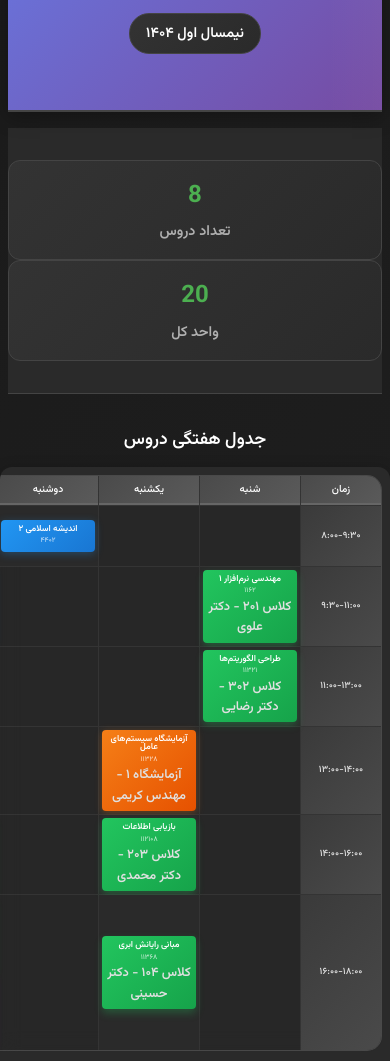
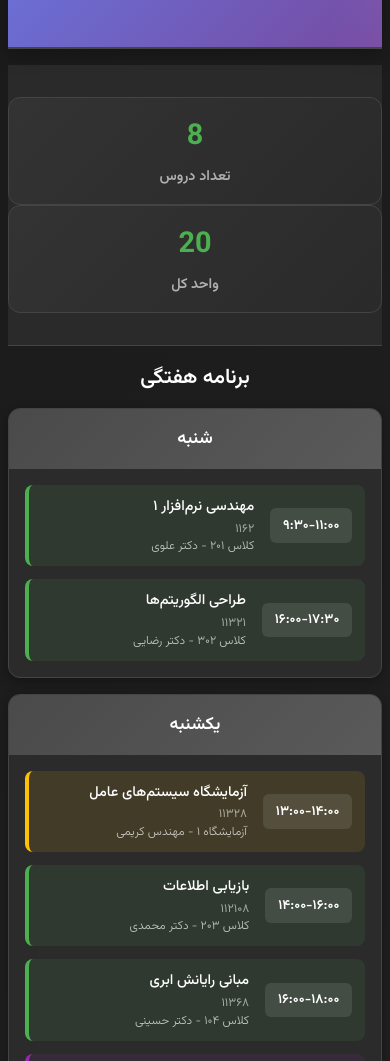
Before and after one commit to ikianush/UUT, a plain HTML site: page index.html in a window 390 px wide. Shown: the part 199-1260 px from the top of the page. Drawn offline with Linux system fonts and the light colour scheme.

Commit message:
Update styles.css

```diff
--- a/styles.css
+++ b/styles.css
@@ -26,14 +26,14 @@ body {
 
 .header h1 {
     color: #ffffff;
-    font-size: 2.5rem;
+    font-size: 1.9rem;
     font-weight: 700;
     margin-bottom: 0.5rem;
 }
 
 .header p {
     color: #b0b0b0;
-    font-size: 1.1rem;
+    font-size: 0.95rem;
 }
 
 /* Container */
@@ -41,6 +41,7 @@ body {
     max-width: 1200px;
     margin: 0 auto;
     padding: 0 1rem;
+    line-height: 1.6;
 }
 
 /* Statistics Section */
@@ -73,7 +74,7 @@ body {
 }
 
 .stat-number {
-    font-size: 2.5rem;
+    font-size: 1.7rem;
     font-weight: 700;
     color: #4CAF50;
     margin-bottom: 0.5rem;
@@ -81,7 +82,7 @@ body {
 
 .stat-label {
     color: #b0b0b0;
-    font-size: 1rem;
+    font-size: 0.85rem;
 }
 
 /* Courses Section */
@@ -90,7 +91,7 @@ body {
 }
 
 .section-title {
-    font-size: 2rem;
+    font-size: 1.4rem;
     color: #ffffff;
     text-align: center;
     margin-bottom: 2rem;
@@ -128,7 +129,7 @@ body {
 }
 
 .course-title {
-    font-size: 1.3rem;
+    font-size: 1.05rem;
     color: #ffffff;
     font-weight: 600;
 }
@@ -138,7 +139,7 @@ body {
     color: white;
     padding: 0.3rem 0.8rem;
     border-radius: 20px;
-    font-size: 0.9rem;
+    font-size: 1rem;
     font-weight: 500;
     transition: all 0.3s ease;
 }
@@ -313,14 +314,24 @@ body {
     display: contents;
 }
 
-.time-column,
+.time-column {
+    background: linear-gradient(135deg, #4a4a4a 0%, #5a5a5a 100%);
+    padding: 1rem 0.5rem;
+    text-align: center;
+    font-weight: 600;
+    color: #fff;
+    border-bottom: 1px solid #555;
+    font-size: 0.9rem;
+}
+
 .day-column {
     background: linear-gradient(135deg, #4a4a4a 0%, #5a5a5a 100%);
     padding: 1rem 0.5rem;
     text-align: center;
     font-weight: 600;
     color: #fff;
-    border-bottom: 2px solid #666;
+    border-bottom: 1px solid #555;
+    font-size: 0.85rem;
 }
 
 .schedule-row {
@@ -336,11 +347,12 @@ body {
     display: flex;
     align-items: center;
     justify-content: center;
-    font-size: 0.9rem;
+    font-size: 1rem;
 }
 
 .schedule-cell {
     background: #2a2a2a;
+    border: 0.5px solid #333;
     padding: 0.5rem;
     min-height: 80px;
     display: flex;
@@ -350,6 +362,10 @@ body {
     gap: 4px;
     transition: all 0.3s ease;
     position: relative;
+}
+
+.schedule-cell:hover {
+    background: rgba(255, 255, 255, 0.05);
 }
 
 .schedule-cell:hover {
@@ -411,18 +427,18 @@ body {
 }
 
 .class-item.specialized {
-    background: linear-gradient(135deg, #22c55e, #16a34a);
-    box-shadow: 0 4px 8px rgba(34, 197, 94, 0.3);
+    background: linear-gradient(135deg, #4CAF50, #45a049);
+    box-shadow: 0 2px 8px rgba(76, 175, 80, 0.3);
 }
 
 .class-item.specialized:hover {
-    box-shadow: 0 4px 12px rgba(34, 197, 94, 0.4);
+    box-shadow: 0 4px 12px rgba(76, 175, 80, 0.4);
 }
 
 .class-name {
     display: block;
     font-weight: 600;
-    font-size: 0.8rem;
+    font-size: 0.95rem;
     color: white;
     margin-bottom: 0.2rem;
     line-height: 1.2;
@@ -430,9 +446,18 @@ body {
 
 .class-code {
     display: block;
-    font-size: 0.7rem;
+    font-size: 0.85rem;
     color: rgba(255, 255, 255, 0.8);
     font-weight: 400;
+}
+
+.class-details {
+    display: block;
+    font-size: 0.75rem;
+    color: rgba(255, 255, 255, 0.7);
+    font-weight: 300;
+    margin-top: 0.1rem;
+    line-height: 1.1;
 }
 
 .schedule-legend {
@@ -475,7 +500,7 @@ body {
 }
 
 .legend-color.specialized {
-    background: linear-gradient(135deg, #22c55e, #16a34a);
+    background: linear-gradient(135deg, #4CAF50, #45a049);
 }
 
 .legend-color.empty {
@@ -623,6 +648,110 @@ body {
     box-shadow: 0 10px 25px rgba(0, 0, 0, 0.2);
 }
 
+/* Mobile Schedule List Styles */
+.mobile-schedule-section {
+    display: none;
+}
+
+.mobile-schedule-list {
+    display: flex;
+    flex-direction: column;
+    gap: 1rem;
+}
+
+.day-card {
+    background: rgba(45, 45, 45, 0.9);
+    border-radius: 12px;
+    border: 1px solid #444;
+    overflow: hidden;
+    box-shadow: 0 4px 12px rgba(0, 0, 0, 0.3);
+}
+
+.day-header {
+    background: linear-gradient(135deg, #4a4a4a 0%, #5a5a5a 100%);
+    padding: 1rem;
+    text-align: center;
+}
+
+.day-name {
+    color: #fff;
+    font-size: 1.1rem;
+    font-weight: 600;
+    margin: 0;
+}
+
+.day-classes {
+    padding: 1rem;
+    display: flex;
+    flex-direction: column;
+    gap: 0.8rem;
+}
+
+.mobile-class-item {
+    display: flex;
+    align-items: center;
+    gap: 1rem;
+    padding: 0.8rem;
+    border-radius: 8px;
+    border-left: 4px solid;
+}
+
+.mobile-class-item.specialized {
+    background: rgba(76, 175, 80, 0.1);
+    border-left-color: #4CAF50;
+}
+
+.mobile-class-item.lab {
+    background: rgba(255, 193, 7, 0.1);
+    border-left-color: #FFC107;
+}
+
+.mobile-class-item.maaref {
+    background: rgba(33, 150, 243, 0.1);
+    border-left-color: #2196F3;
+}
+
+.mobile-class-item.guest {
+    background: rgba(156, 39, 176, 0.1);
+    border-left-color: #9C27B0;
+}
+
+.class-time {
+    background: rgba(255, 255, 255, 0.1);
+    color: #fff;
+    padding: 0.4rem 0.8rem;
+    border-radius: 6px;
+    font-size: 0.85rem;
+    font-weight: 600;
+    min-width: 80px;
+    text-align: center;
+}
+
+.class-info {
+    flex: 1;
+}
+
+.mobile-class-item .class-name {
+    display: block;
+    color: #fff;
+    font-size: 0.9rem;
+    font-weight: 500;
+    margin-bottom: 0.2rem;
+}
+
+.mobile-class-item .class-code {
+    display: block;
+    color: rgba(255, 255, 255, 0.7);
+    font-size: 0.75rem;
+}
+
+.empty-day {
+    text-align: center;
+    color: rgba(255, 255, 255, 0.6);
+    font-style: italic;
+    padding: 1rem;
+}
+
 /* Enhanced Responsive Design */
 
 /* Large tablets and small desktops */
@@ -681,12 +810,12 @@ body {
     }
 
     .subtitle {
-        font-size: 1rem;
+        font-size: 1.5rem;
         margin-bottom: 1rem;
     }
 
     .semester-badge {
-        font-size: 0.8rem;
+        font-size: 0.9rem;
         padding: 0.5rem 1rem;
         margin-top: 0.5rem;
     }
@@ -708,7 +837,7 @@ body {
     }
 
     .stat-number {
-        font-size: 1.8rem;
+        font-size: 2rem;
         margin-bottom: 0.3rem;
     }
 
@@ -722,54 +851,22 @@ body {
     }
 
     .course-title {
-        font-size: 1rem;
+        font-size: 1.2rem;
     }
 
     .section-title {
-        font-size: 1.3rem;
+        font-size: 1.5rem;
         margin-bottom: 1rem;
     }
 
-    /* Schedule responsive improvements */
-    .schedule-container {
-        padding: 1rem;
-        overflow-x: auto;
-        -webkit-overflow-scrolling: touch;
+    /* Hide schedule table on mobile */
+    .schedule-section {
+        display: none;
     }
 
-    .schedule-table {
-        grid-template-columns: 90px repeat(6, minmax(110px, 1fr));
-        min-width: 750px;
-    }
-
-    .time-column,
-    .day-column {
-        padding: 0.7rem 0.3rem;
-        font-size: 0.75rem;
-        font-weight: 500;
-    }
-
-    .time-slot {
-        padding: 0.7rem 0.3rem;
-        font-size: 0.7rem;
-    }
-
-    .schedule-cell {
-        min-height: 70px;
-        padding: 0.3rem;
-    }
-
-    .class-item {
-        padding: 0.4rem;
-    }
-
-    .class-name {
-        font-size: 0.65rem;
-        line-height: 1.1;
-    }
-
-    .class-code {
-        font-size: 0.55rem;
+    /* Show mobile schedule list */
+    .mobile-schedule-section {
+        display: block !important;
     }
 
     .schedule-legend {
@@ -801,15 +898,15 @@ body {
     }
 
     .main-title {
-        font-size: 1.5rem;
+        font-size: 1.6rem;
     }
 
     .subtitle {
-        font-size: 0.9rem;
+        font-size: 1.3rem;
     }
 
     .semester-badge {
-        font-size: 0.7rem;
+        font-size: 0.8rem;
         padding: 0.3rem 0.6rem;
     }
 
@@ -831,7 +928,7 @@ body {
     }
 
     .stat-number {
-        font-size: 1.5rem;
+        font-size: 1.8rem;
     }
 
     .stat-label {
@@ -839,7 +936,7 @@ body {
     }
 
     .section-title {
-        font-size: 1.1rem;
+        font-size: 1.3rem;
         margin-bottom: 0.8rem;
         text-align: center;
     }
@@ -856,13 +953,13 @@ body {
     }
 
     .course-title {
-        font-size: 1rem;
+        font-size: 1.2rem;
         line-height: 1.3;
         margin-bottom: 0.5rem;
     }
 
     .course-code {
-        font-size: 0.8rem;
+        font-size: 0.9rem;
         padding: 0.4rem 0.8rem;
         min-width: 60px;
     }
@@ -875,7 +972,7 @@ body {
 
     .info-label,
     .info-value {
-        font-size: 0.85rem;
+        font-size: 0.95rem;
     }
 
     .status-badge {
@@ -887,64 +984,61 @@ body {
     /* Mobile schedule optimizations */
     .schedule-container {
         padding: 0.5rem;
-        margin: 0 -0.5rem;
+        margin: 0 auto;
         overflow-x: auto;
         -webkit-overflow-scrolling: touch;
-        scrollbar-width: thin;
-        scrollbar-color: #4CAF50 #2a2a2a;
-    }
-
-    .schedule-container::-webkit-scrollbar {
-        height: 6px;
-    }
-
-    .schedule-container::-webkit-scrollbar-track {
-        background: #2a2a2a;
-        border-radius: 3px;
-    }
-
-    .schedule-container::-webkit-scrollbar-thumb {
-        background: #4CAF50;
-        border-radius: 3px;
+        max-width: 100%;
+        display: flex;
+        justify-content: center;
     }
 
     .schedule-table {
-        grid-template-columns: 80px repeat(6, minmax(100px, 1fr));
-        min-width: 680px;
+        grid-template-columns: 80px repeat(6, minmax(90px, 1fr));
+        min-width: 600px;
         gap: 1px;
+        margin: 0 auto;
     }
 
     .time-column,
     .day-column {
-        padding: 0.5rem 0.2rem;
-        font-size: 0.65rem;
-        line-height: 1.1;
+        padding: 0.6rem 0.3rem;
+        font-size: 0.85rem;
+        line-height: 1.2;
     }
 
     .time-slot {
-        padding: 0.5rem 0.2rem;
-        font-size: 0.6rem;
-        line-height: 1.1;
+        padding: 0.6rem 0.3rem;
+        font-size: 0.9rem;
+        line-height: 1.2;
     }
 
     .schedule-cell {
-        min-height: 60px;
-        padding: 0.2rem;
+        min-height: 65px;
+        padding: 0.3rem;
     }
 
     .class-item {
-        padding: 0.3rem;
-        border-radius: 4px;
+        padding: 0.8rem;
+        border-radius: 8px;
+        margin-bottom: 0.5rem;
+        background: rgba(255, 255, 255, 0.05);
+        border: 1px solid rgba(255, 255, 255, 0.1);
+    }
+
+    .class-item:last-child {
+        margin-bottom: 0;
     }
 
     .class-name {
-        font-size: 0.55rem;
-        line-height: 1;
-        margin-bottom: 0.1rem;
+        font-size: 0.9rem;
+        line-height: 1.3;
+        margin-bottom: 0.3rem;
+        font-weight: 500;
     }
 
     .class-code {
-        font-size: 0.45rem;
+        font-size: 0.8rem;
+        opacity: 0.8;
     }
 
     .schedule-legend {
@@ -987,7 +1081,7 @@ body {
     }
 
     .subtitle {
-        font-size: 0.85rem;
+        font-size: 1.1rem;
     }
 
     .semester-badge {
@@ -1006,11 +1100,11 @@ body {
     }
 
     .stat-number {
-        font-size: 1.3rem;
+        font-size: 1.5rem;
     }
 
     .stat-label {
-        font-size: 0.75rem;
+        font-size: 0.8rem;
     }
 
     .course-card {
@@ -1018,12 +1112,12 @@ body {
     }
 
     .course-title {
-        font-size: 0.85rem;
+        font-size: 1rem;
         line-height: 1.2;
     }
 
     .course-code {
-        font-size: 0.7rem;
+        font-size: 0.8rem;
         padding: 0.3rem 0.6rem;
     }
 
@@ -1040,18 +1134,18 @@ body {
     .time-column,
     .day-column,
     .time-slot {
-        font-size: 0.6rem;
+        font-size: 0.8rem;
         padding: 0.4rem 0.2rem;
         line-height: 1.1;
     }
 
     .class-name {
-        font-size: 0.55rem;
+        font-size: 0.65rem;
         line-height: 1.1;
     }
 
     .class-code {
-        font-size: 0.45rem;
+        font-size: 0.55rem;
     }
 
     .schedule-cell {
@@ -1067,14 +1161,15 @@ body {
 /* Custom Header Styles */
 .main-title {
     color: #ffffff !important;
-    font-size: 2.5rem;
+    font-size: 1.7rem;
     font-weight: 700;
     margin-bottom: 0.5rem;
+    text-shadow: 2px 2px 4px rgba(0, 0, 0, 0.3);
 }
 
 .subtitle {
     color: #ffffff !important;
-    font-size: 1.1rem;
+    font-size: 1.2rem;
     margin-bottom: 0.5rem;
 }
 
```
